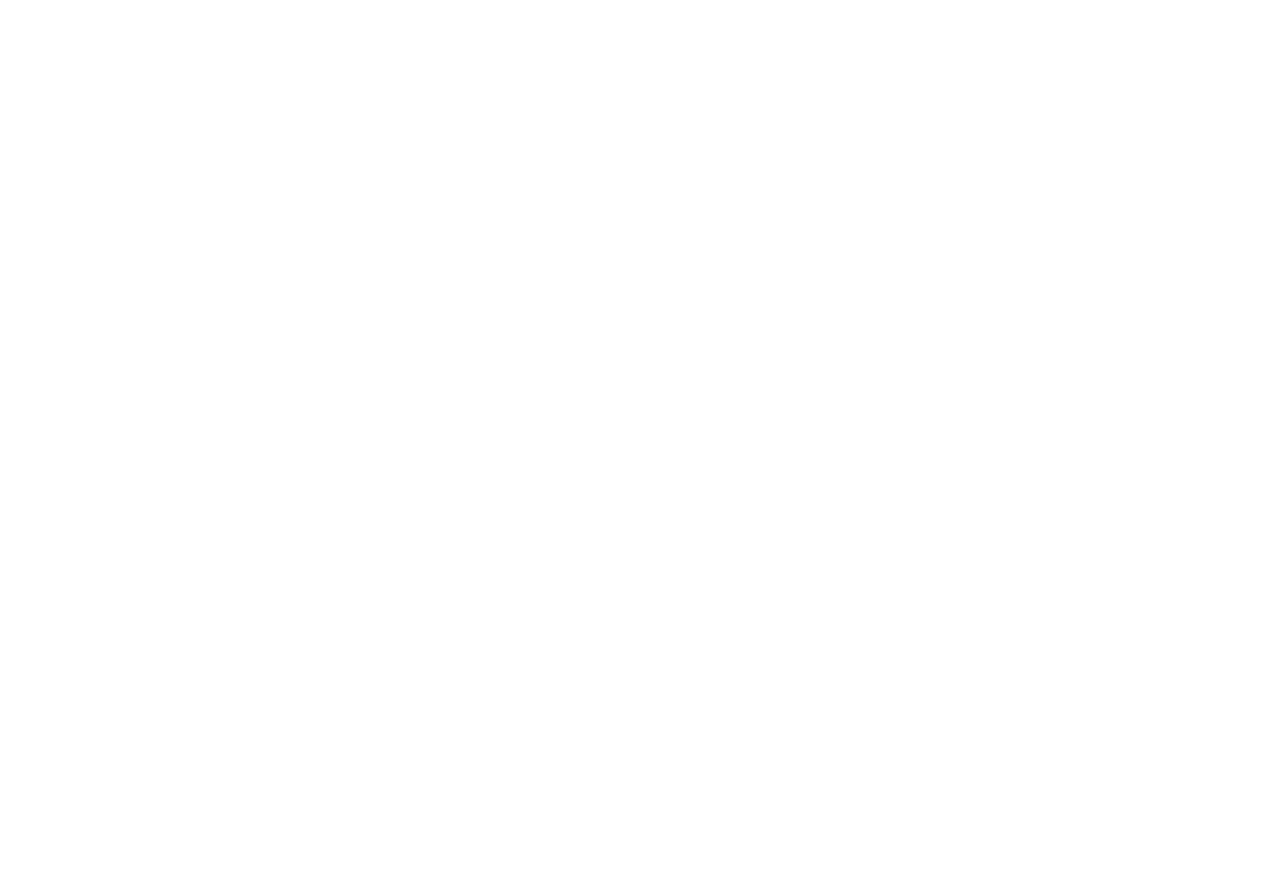
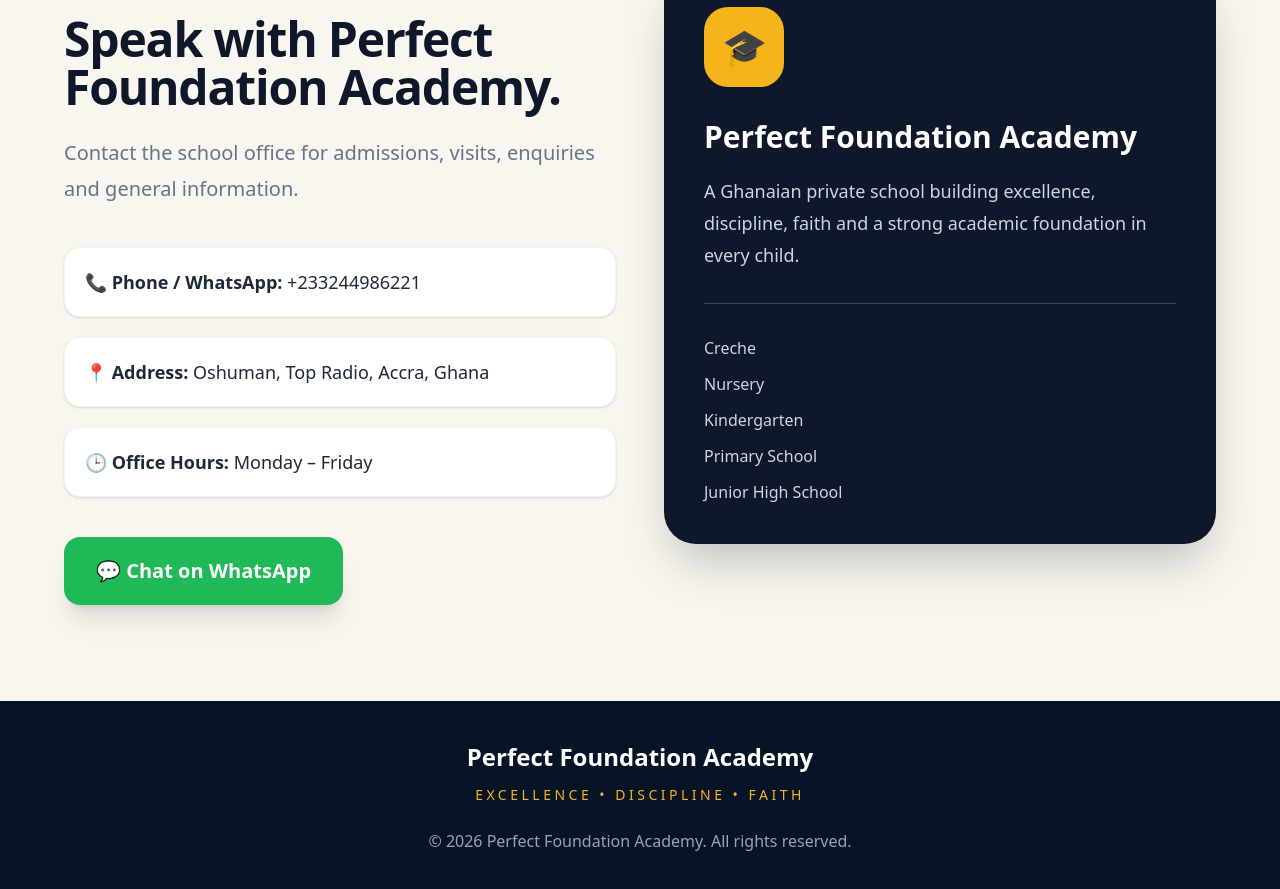
Before and after one commit to amen70241-cloud/perfect-foundation, a Next.js app: page / in a window 1280 px wide. Shown: the part 7951-8840 px from the top of the page. Before the commit the page ends 7822 px from the top, so only its background shows below. Built offline with nearby package versions, Linux system fonts and the light colour scheme.

Commit message:
Update index.js

```diff
--- a/pages/index.js
+++ b/pages/index.js
@@ -612,6 +612,84 @@
     </div>
   </div>
 </section>
+{/* CONTACT + FOOTER */}
+<section className="px-6 py-24 bg-[#f8f6ef]">
+  <div className="max-w-6xl mx-auto grid gap-12 md:grid-cols-2 items-start">
+    <div>
+      <p className="tracking-[0.4em] text-[#d9a514] font-bold">
+        CONTACT US
+      </p>
+
+      <h2 className="mt-6 text-4xl md:text-5xl font-extrabold tracking-tight text-[#0f172a]">
+        Speak with Perfect Foundation Academy.
+      </h2>
+
+      <p className="mt-6 text-xl leading-9 text-[#64748b]">
+        Contact the school office for admissions, visits, enquiries and general
+        information.
+      </p>
+
+      <div className="mt-10 grid gap-5 text-lg">
+        <div className="bg-white rounded-2xl p-5 shadow border border-gray-100">
+          📞 <span className="font-bold">Phone / WhatsApp:</span> +233244986221
+        </div>
+
+        <div className="bg-white rounded-2xl p-5 shadow border border-gray-100">
+          📍 <span className="font-bold">Address:</span> Oshuman, Top Radio,
+          Accra, Ghana
+        </div>
+
+        <div className="bg-white rounded-2xl p-5 shadow border border-gray-100">
+          🕒 <span className="font-bold">Office Hours:</span> Monday – Friday
+        </div>
+      </div>
+
+      <a
+        href="https://wa.me/233244986221?text=Hello%20Perfect%20Foundation%20Academy%2C%20I%20would%20like%20to%20enquire%20about%20admission%20for%20my%20child."
+        target="_blank"
+        rel="noreferrer"
+        className="mt-10 inline-block bg-[#20b957] text-white px-8 py-5 rounded-2xl text-xl font-black shadow-xl hover:shadow-2xl transition"
+      >
+        💬 Chat on WhatsApp
+      </a>
+    </div>
+
+    <div className="bg-[#0f172a] text-white rounded-[2rem] p-10 shadow-2xl">
+      <div className="w-20 h-20 rounded-3xl bg-[#f4b41a] text-[#0f172a] flex items-center justify-center text-4xl">
+        🎓
+      </div>
+
+      <h3 className="mt-8 text-3xl font-black">
+        Perfect Foundation Academy
+      </h3>
+
+      <p className="mt-5 text-gray-300 text-lg leading-8">
+        A Ghanaian private school building excellence, discipline, faith and a
+        strong academic foundation in every child.
+      </p>
+
+      <div className="mt-8 h-[1px] bg-white/20" />
+
+      <div className="mt-8 grid gap-3 text-gray-300">
+        <p>Creche</p>
+        <p>Nursery</p>
+        <p>Kindergarten</p>
+        <p>Primary School</p>
+        <p>Junior High School</p>
+      </div>
+    </div>
+  </div>
+</section>
+
+<footer className="bg-[#071326] text-white px-6 py-10 text-center">
+  <h2 className="text-2xl font-black">Perfect Foundation Academy</h2>
+  <p className="mt-3 text-[#f4b41a] tracking-[0.25em] text-sm">
+    EXCELLENCE • DISCIPLINE • FAITH
+  </p>
+  <p className="mt-6 text-gray-400">
+    © 2026 Perfect Foundation Academy. All rights reserved.
+  </p>
+</footer>
       {/* FLOATING WHATSAPP */}
       <a
         href={whatsapp}
```
